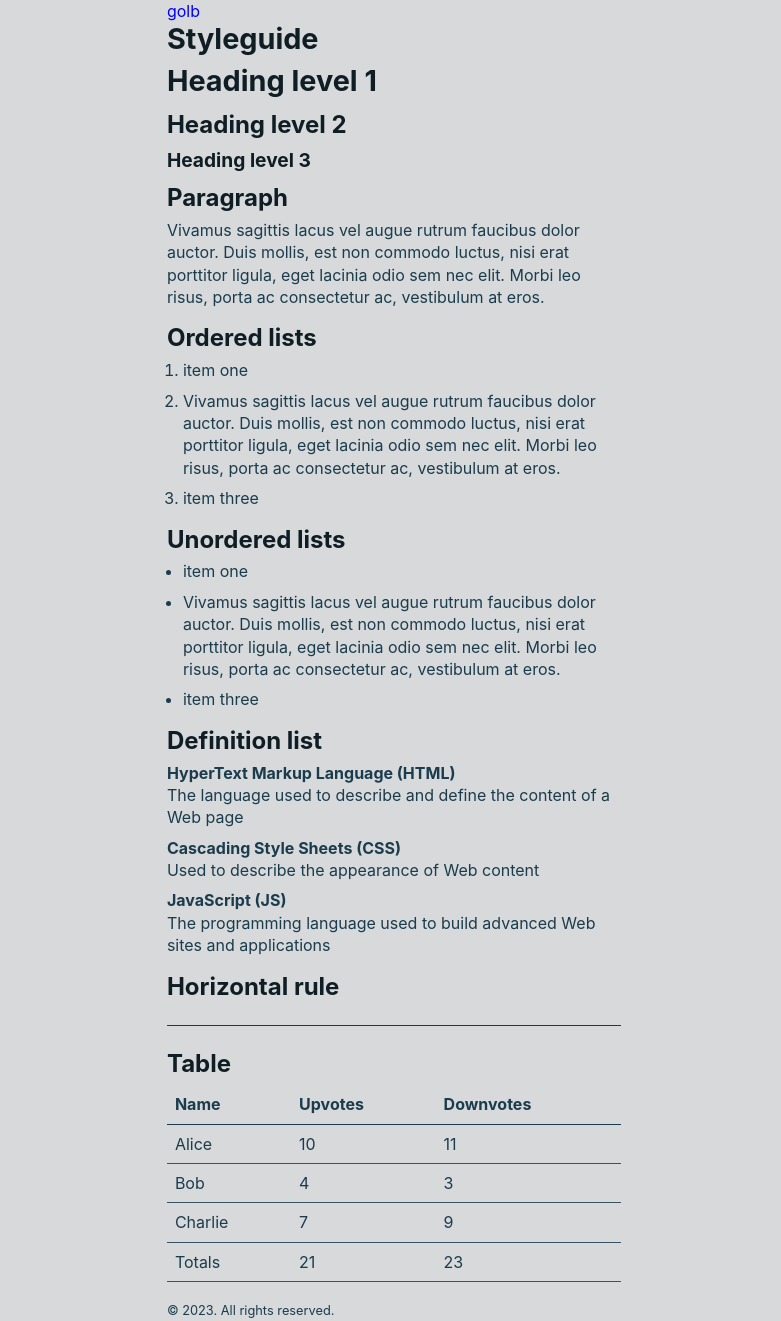
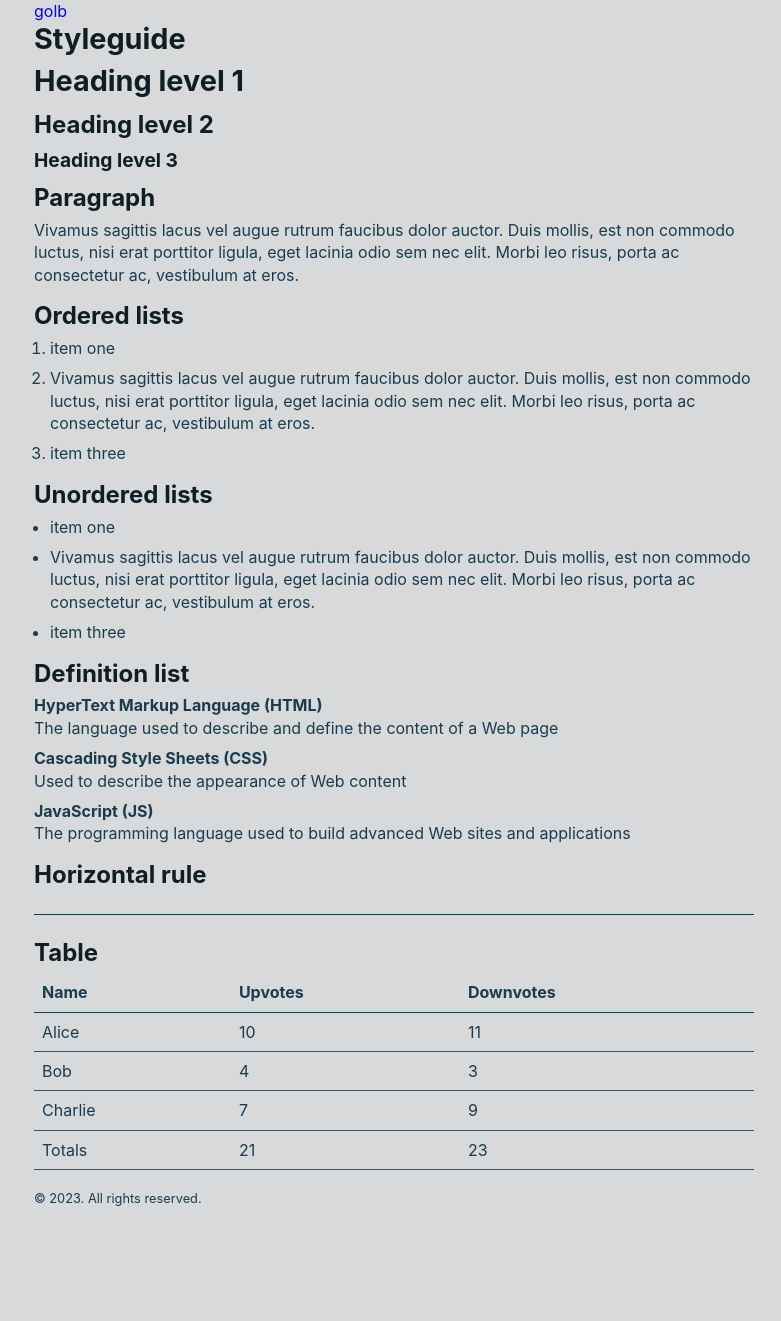
Before and after one commit to aflim/golb, a Jekyll site: the page built from styleguide.md, in a window 1280 px wide. Shown: the whole page, without its empty margins (246-1027 px from the left). Built offline with Jekyll 4.4.1, drawn with Linux system fonts in a browser that asks for light colours; after the commit the page ends 1209 px from its top, so only the background shows below that.

Commit message:
Update stylesheet.css

```diff
--- a/assets/stylesheet.css
+++ b/assets/stylesheet.css
@@ -225,11 +225,11 @@ thead th {
 
 /* - */
 .container {
-  max-width: 45ch;
-  padding-inline: var(--spacer-2);
+  max-width: 45em;
+  padding-inline: var(--spacer-1);
   margin-inline: auto;
 
   @media (min-width: var(--breakpoint-sm)) {
-    max-width: 85ch;
+    max-width: 65em;
   }
 }
```
